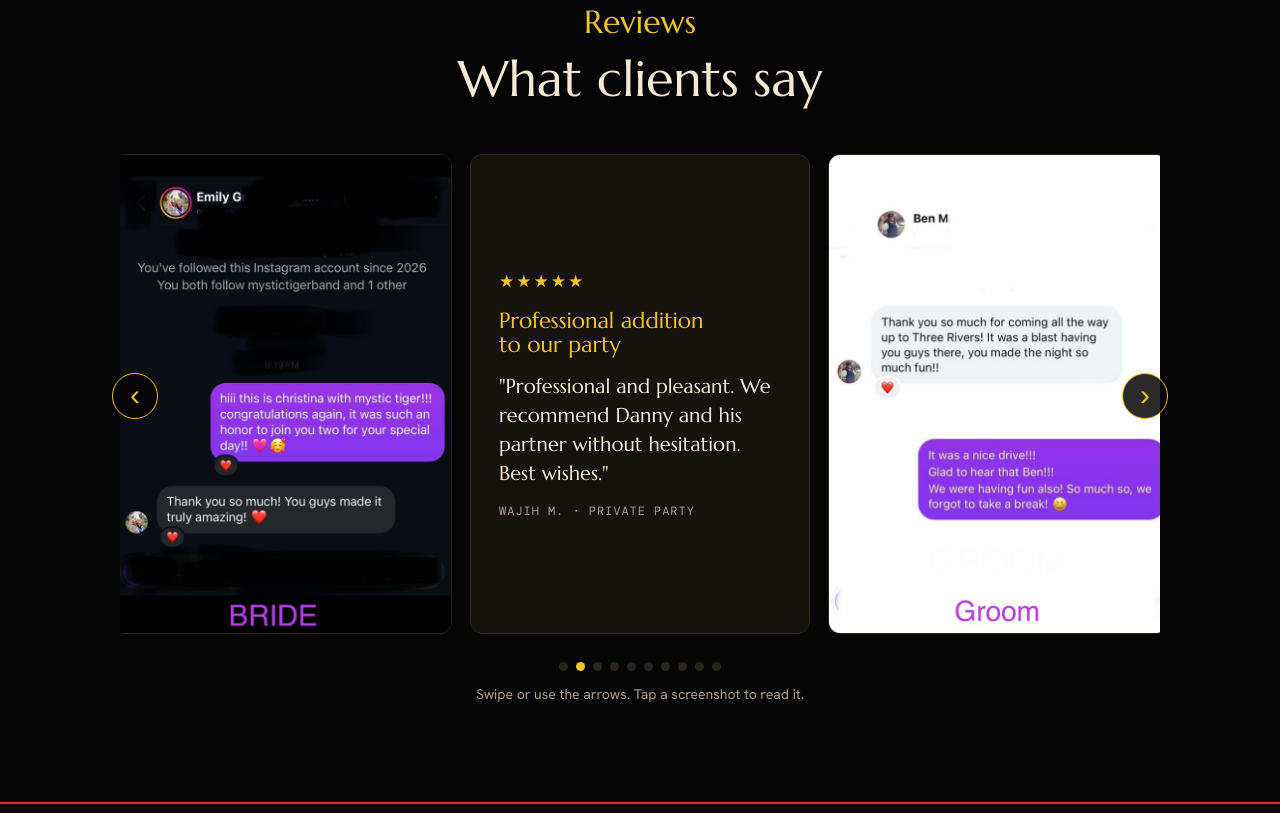
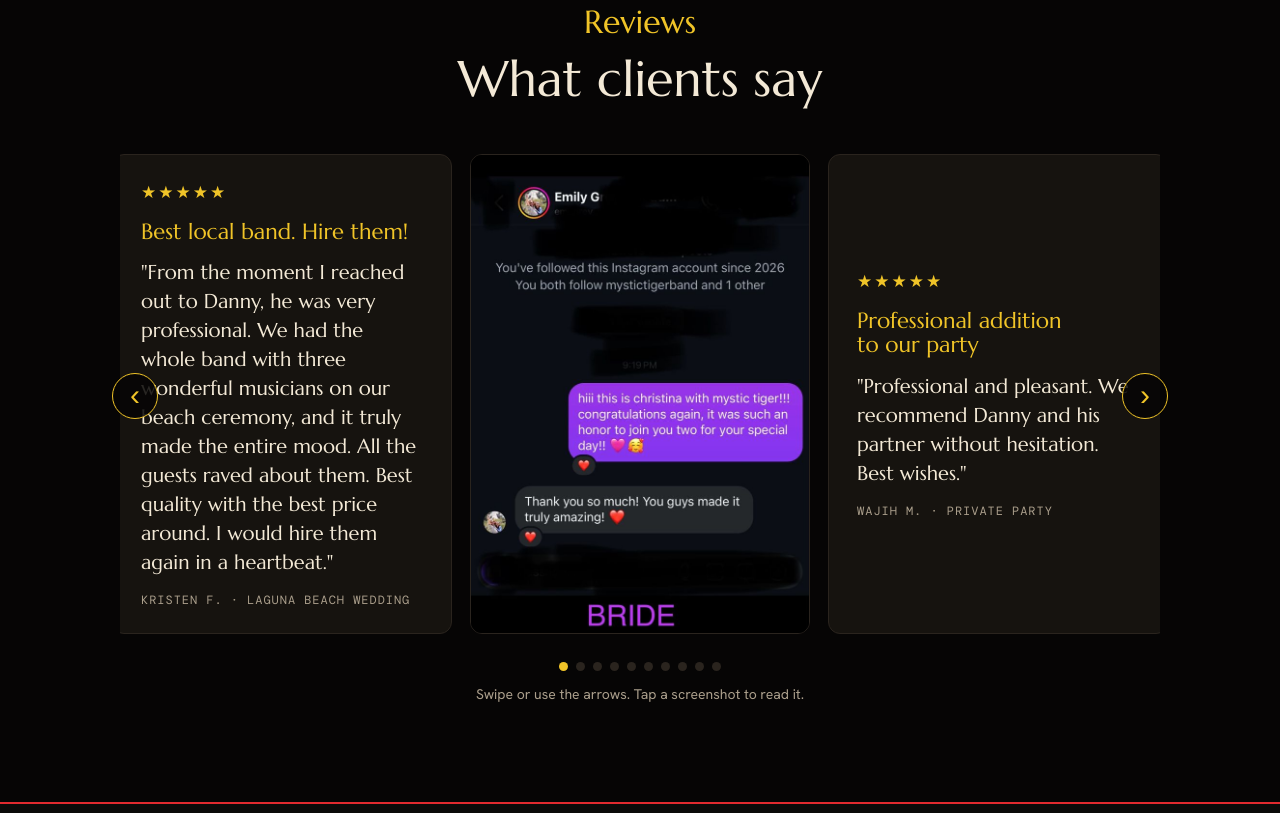
Before and after one commit to mystictiger-band/mystic-tiger-band, a plain HTML site: page index.html in a window 1280 px wide. Shown: the part 3947-4760 px from the top of the page. Drawn offline with nearby package versions, Linux system fonts and the light colour scheme.

Commit message:
Reviews and gallery start at first item

```diff
--- a/index.html
+++ b/index.html
@@ -135,6 +135,7 @@ nav{font-size:16px}
 .show{position:relative}
 .track{display:flex;gap:18px;overflow-x:auto;scroll-snap-type:x mandatory;scroll-behavior:smooth;padding:4px 2px 8px;scrollbar-width:none}
 .track::-webkit-scrollbar{display:none}
+.track::before,.track::after{content:"";flex:0 0 calc(max(50% - 170px, 9%) - 18px)}
 .slide{flex:0 0 min(340px,82%);height:480px;scroll-snap-align:center;border:1px solid var(--line);border-radius:12px;background:var(--panel);overflow:hidden;display:flex}
 .slide.txt{flex-direction:column;justify-content:center;padding:30px 28px;gap:14px}
 .slide.txt p{font-family:var(--display);font-size:20px;line-height:1.45}
@@ -154,6 +155,7 @@ nav{font-size:16px}
 /* Gallery slideshow */
 .gtrack{display:flex;gap:14px;overflow-x:auto;scroll-snap-type:x mandatory;scroll-behavior:smooth;padding:4px 2px 8px;scrollbar-width:none}
 .gtrack::-webkit-scrollbar{display:none}
+.gtrack::before{content:"";flex:0 0 var(--gl,0px)}.gtrack::after{content:"";flex:0 0 var(--gr,0px)}
 .gtrack button{all:unset;display:block;flex:0 0 auto;height:420px;min-width:200px;scroll-snap-align:center;border-radius:10px;overflow:hidden;cursor:zoom-in;background:#111}
 .gtrack button:focus-visible{outline:2px solid var(--gold);outline-offset:-3px}
 .gtrack img{height:100%;width:auto;max-width:none;display:block}
@@ -565,12 +567,13 @@ const REVIEWS=[
   document.querySelector("#show .prev").addEventListener("click",()=>{go(cur-1);stop();});
   document.querySelector("#show .next").addEventListener("click",()=>{go(cur+1);stop();});
   const reduce=window.matchMedia&&matchMedia("(prefers-reduced-motion: reduce)").matches;
-  function start(){if(reduce||timer)return;timer=setInterval(()=>go(cur+1),5000);}
+  const onScreen={show:false,gshow:false};
+  function start(){if(reduce||timer||!onScreen.show)return;timer=setInterval(()=>go(cur+1),5000);}
   function stop(){clearInterval(timer);timer=null;}
   ["pointerdown","touchstart","wheel"].forEach(ev=>track.addEventListener(ev,stop,{passive:true}));
   document.getElementById("show").addEventListener("mouseenter",stop);
   document.getElementById("show").addEventListener("mouseleave",start);
-  mark();start();
+  track.scrollLeft=0;mark();
   const gt=document.getElementById("gtrack"),gc=document.getElementById("gcount"),GN=39;let gcur=0,gtimer=null;
   for(let i=1;i<=GN;i++){const b=document.createElement("button");b.type="button";b.setAttribute("aria-label","Band photo "+i+", tap to enlarge");const im=document.createElement("img");im.src="img/gallery/g"+String(i).padStart(2,"0")+".jpg";im.alt="Mystic Tiger Band photo "+i;b.appendChild(im);b.addEventListener("click",()=>{lbi.src=im.src;lbi.alt=im.alt;try{lb.showModal()}catch(e){lb.setAttribute("open","")}});gt.appendChild(b);}
   const gs=[...gt.children];
@@ -580,11 +583,15 @@ const REVIEWS=[
   const gsh=document.getElementById("gshow");
   gsh.querySelector(".prev").addEventListener("click",()=>{ggo(gcur-1);gstop();});
   gsh.querySelector(".next").addEventListener("click",()=>{ggo(gcur+1);gstop();});
-  function gstart(){if(reduce||gtimer)return;gtimer=setInterval(()=>ggo(gcur+1),4000);}
+  function gstart(){if(reduce||gtimer||!onScreen.gshow)return;gtimer=setInterval(()=>ggo(gcur+1),4000);}
   function gstop(){clearInterval(gtimer);gtimer=null;}
   ["pointerdown","touchstart","wheel"].forEach(ev=>gt.addEventListener(ev,gstop,{passive:true}));
   gsh.addEventListener("mouseenter",gstop);gsh.addEventListener("mouseleave",gstart);
-  gstart();
+  function gpad(){const C=gt.clientWidth;gt.style.setProperty("--gl",Math.max(0,(C-gs[0].offsetWidth)/2-16)+"px");gt.style.setProperty("--gr",Math.max(0,(C-gs[GN-1].offsetWidth)/2-16)+"px");}
+  gs[0].querySelector("img").addEventListener("load",()=>{gpad();gmark();});gs[GN-1].querySelector("img").addEventListener("load",gpad);addEventListener("resize",gpad);
+  gpad();gt.scrollLeft=0;gmark();
+  if("IntersectionObserver" in window){const io=new IntersectionObserver(es=>es.forEach(en=>{onScreen[en.target.id]=en.isIntersecting;if(en.target.id==="show"){en.isIntersecting?start():stop();}else{en.isIntersecting?gstart():gstop();}}),{threshold:.4});io.observe(document.getElementById("show"));io.observe(gsh);}
+  else{onScreen.show=onScreen.gshow=true;start();gstart();}
   lb.addEventListener("click",e=>{if(e.target===lb)lb.close();});
   document.querySelectorAll("[data-pkg]").forEach(b=>b.addEventListener("click",()=>{document.getElementById("f-pkg").value=b.dataset.pkg;}));
   const dd=document.getElementById("depDialog");document.getElementById("depBtn").addEventListener("click",()=>{try{dd.showModal()}catch(e){dd.setAttribute("open","")}});dd.addEventListener("click",e=>{if(e.target===dd)dd.close();});
```
